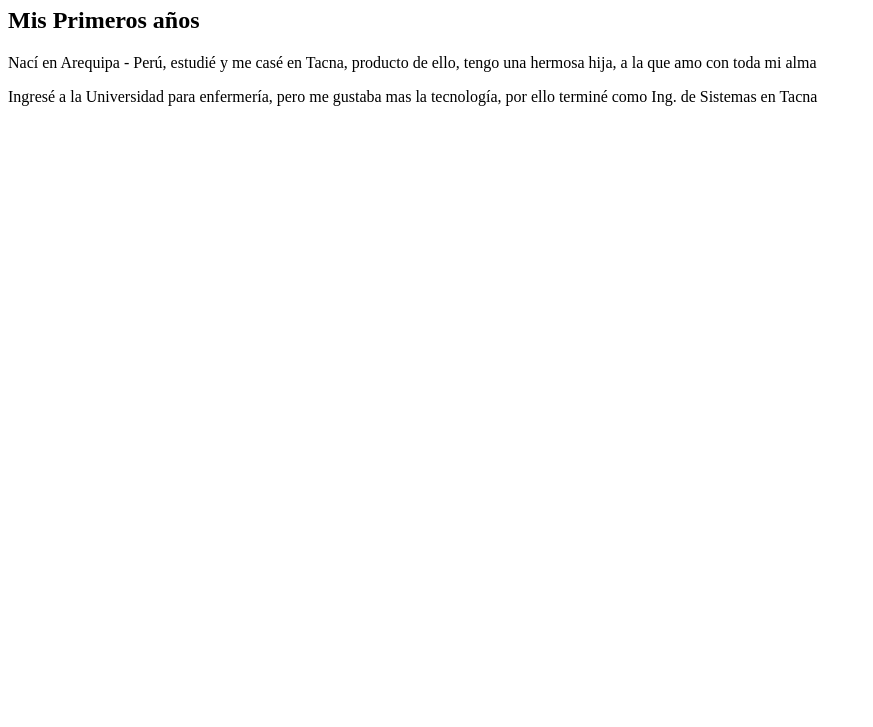
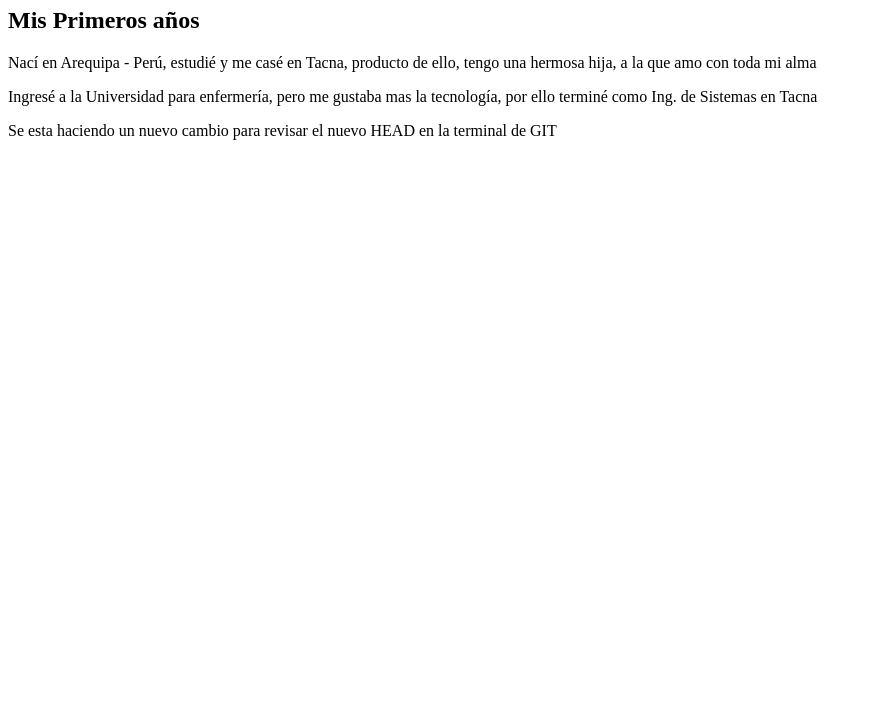
Before and after one commit to ChristianDP76/03-practica-git, a plain HTML site: page Index.html in a window 1280 px wide. Shown: the part 73-800 px from the top of the page, without its empty margins (0-873 px from the left). Drawn offline with Linux system fonts and the light colour scheme.

Commit message:
update, se agregó más información

```diff
--- a/Index.html
+++ b/Index.html
@@ -16,6 +16,8 @@
             <p>Nací en Arequipa - Perú, estudié y me casé en Tacna, producto de ello, tengo una hermosa hija, a la que amo con toda mi alma</p>
             <p>Ingresé a la Universidad para enfermería, pero me gustaba mas la tecnología, por ello terminé como Ing. de Sistemas en Tacna</p>
             <!-- Ingresando algun comentario-->
+            <p>Se esta haciendo un nuevo cambio para revisar el nuevo HEAD en la terminal de GIT</p>
+            <!--Ingresando nueva información-->
         </article>
     </main>
 </body>
```
